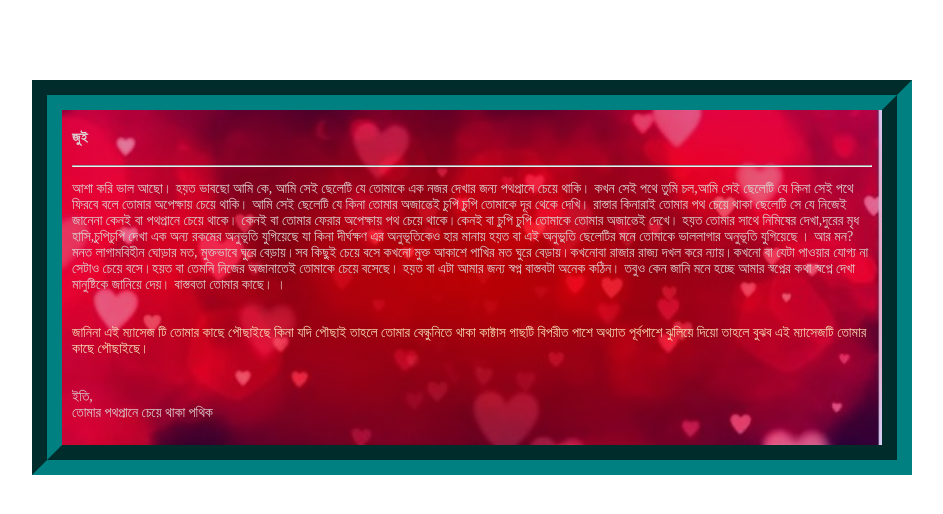
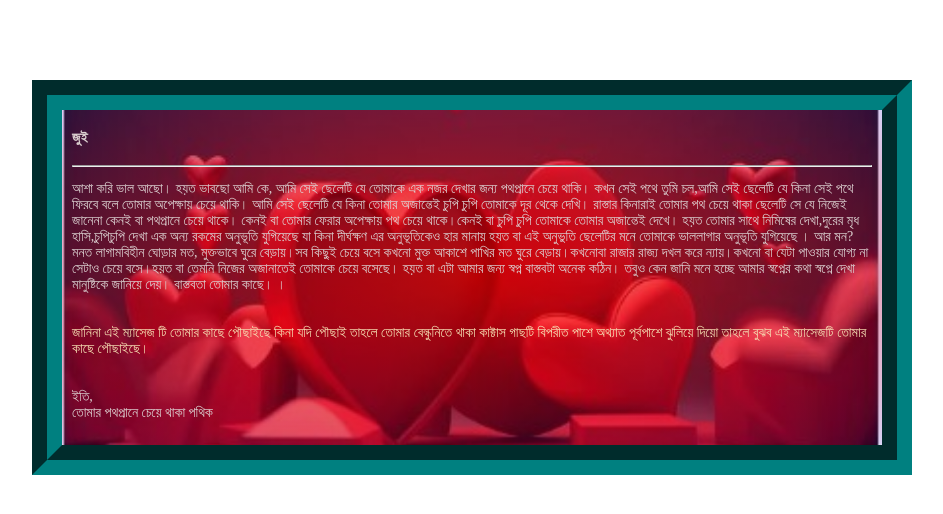
Before and after one commit to weebdesign/caktus, a plain HTML site: page index.html in a window 1280 px wide. Shown: the whole page, without its empty margins (48-991 px from the left). Drawn offline with Linux system fonts and the light colour scheme.

Commit message:
Update style.css

```diff
--- a/style.css
+++ b/style.css
@@ -8,7 +8,7 @@ body{
     padding: 10px;
     color: #dcd1d1;
     font-size: 14px;
-    background-image:repeating-radial-gradient(rgba(255, 0, 0, 0.632),rgba(0, 0, 255, 0.137)) ,url(images/Screenshot_1.jpg);
+    background-image:repeating-radial-gradient(rgba(255, 0, 0, 0.632),rgba(0, 0, 255, 0.137)) ,url(images/Screenshot_2.jpg);
     /* background-repeat: no-repeat; */
     background-size:cover ;
     background-position: center center;
```
